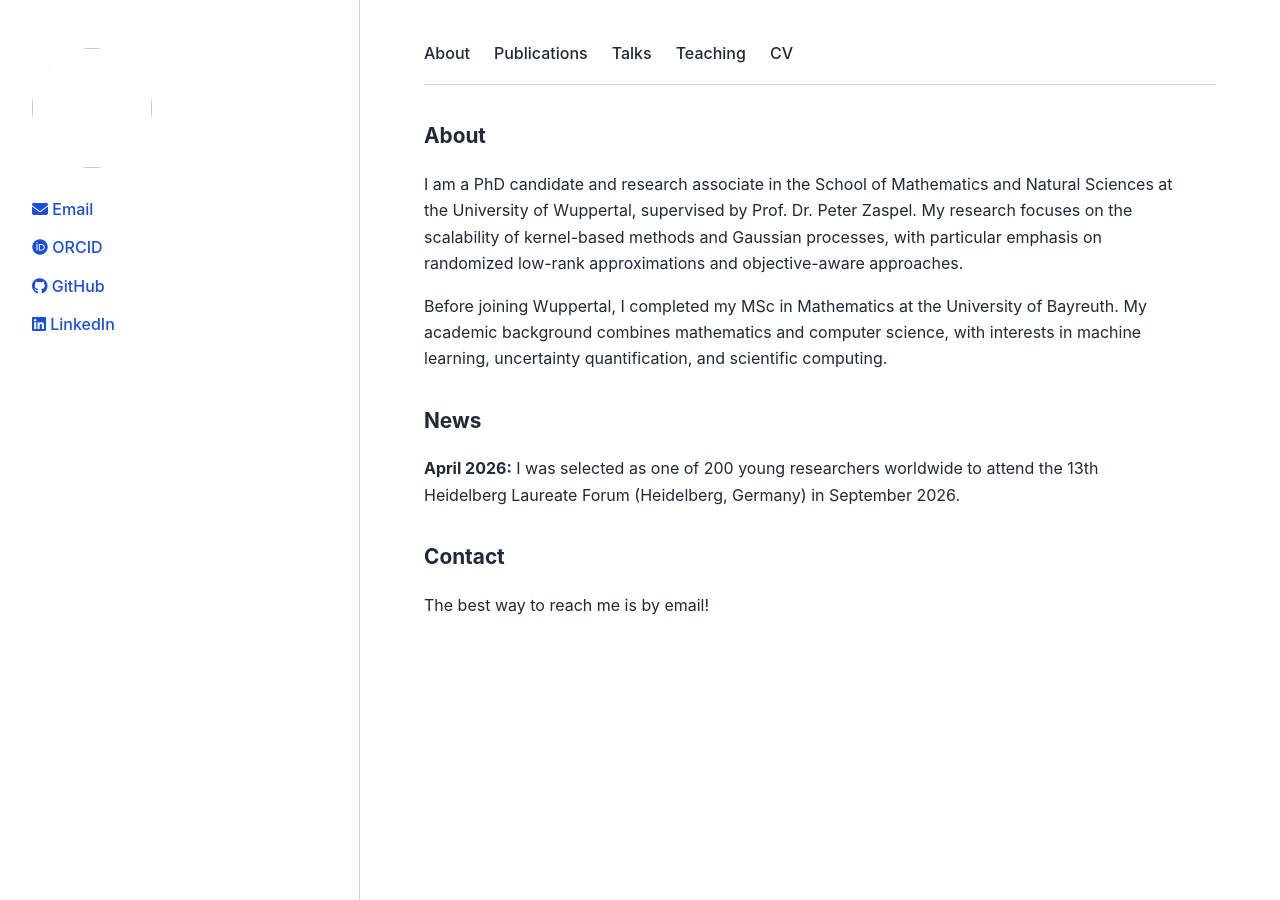
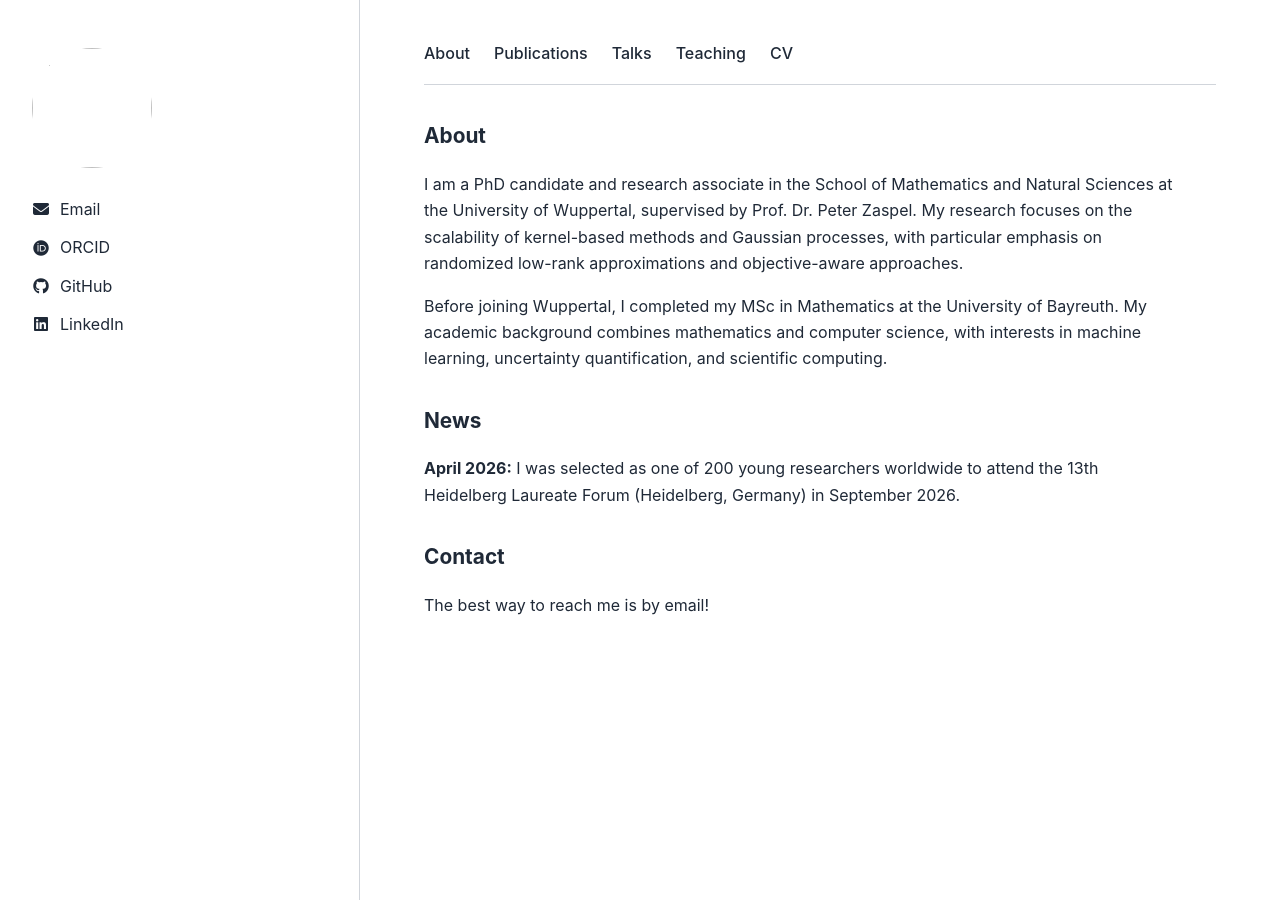
Before and after one commit to LouiseSchaub/louiseschaub.github.io, a Jekyll site: the page built from index.md, in a window 1280 px wide. Built offline with Jekyll 4.4.1, drawn with Linux system fonts in a browser that asks for light colours.

Commit message:
Update style.css

```diff
--- a/assets/css/style.css
+++ b/assets/css/style.css
@@ -91,7 +91,16 @@ a:hover {
 }
 
 .contact a {
-  font-weight: 500;
+  display: flex;
+  align-items: center;
+  gap: 10px;
+  color: var(--text);
+}
+
+.contact i {
+  width: 18px;
+  text-align: center;
+  font-size: 1rem;
 }
 
 /* Main content */
```
